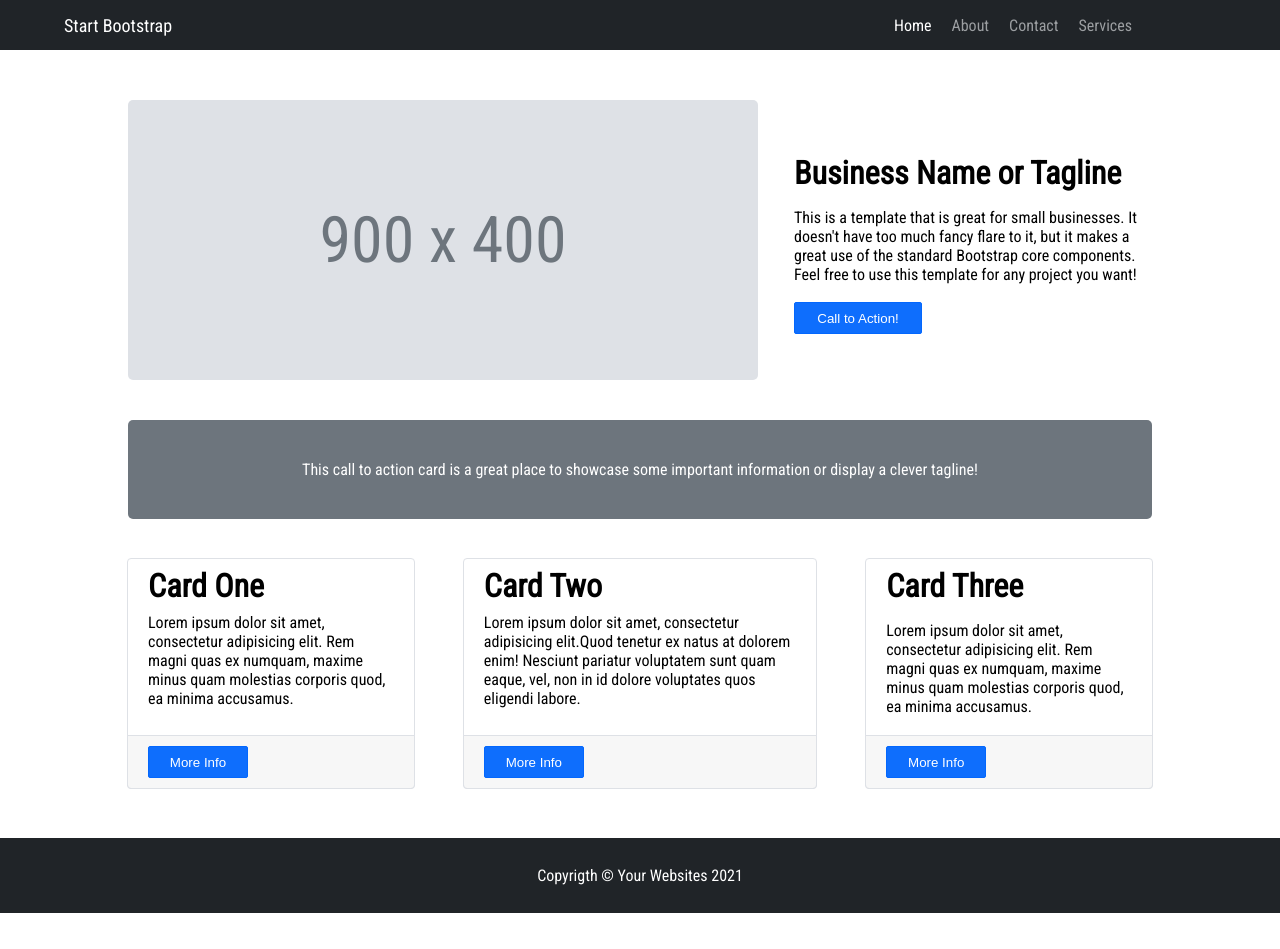
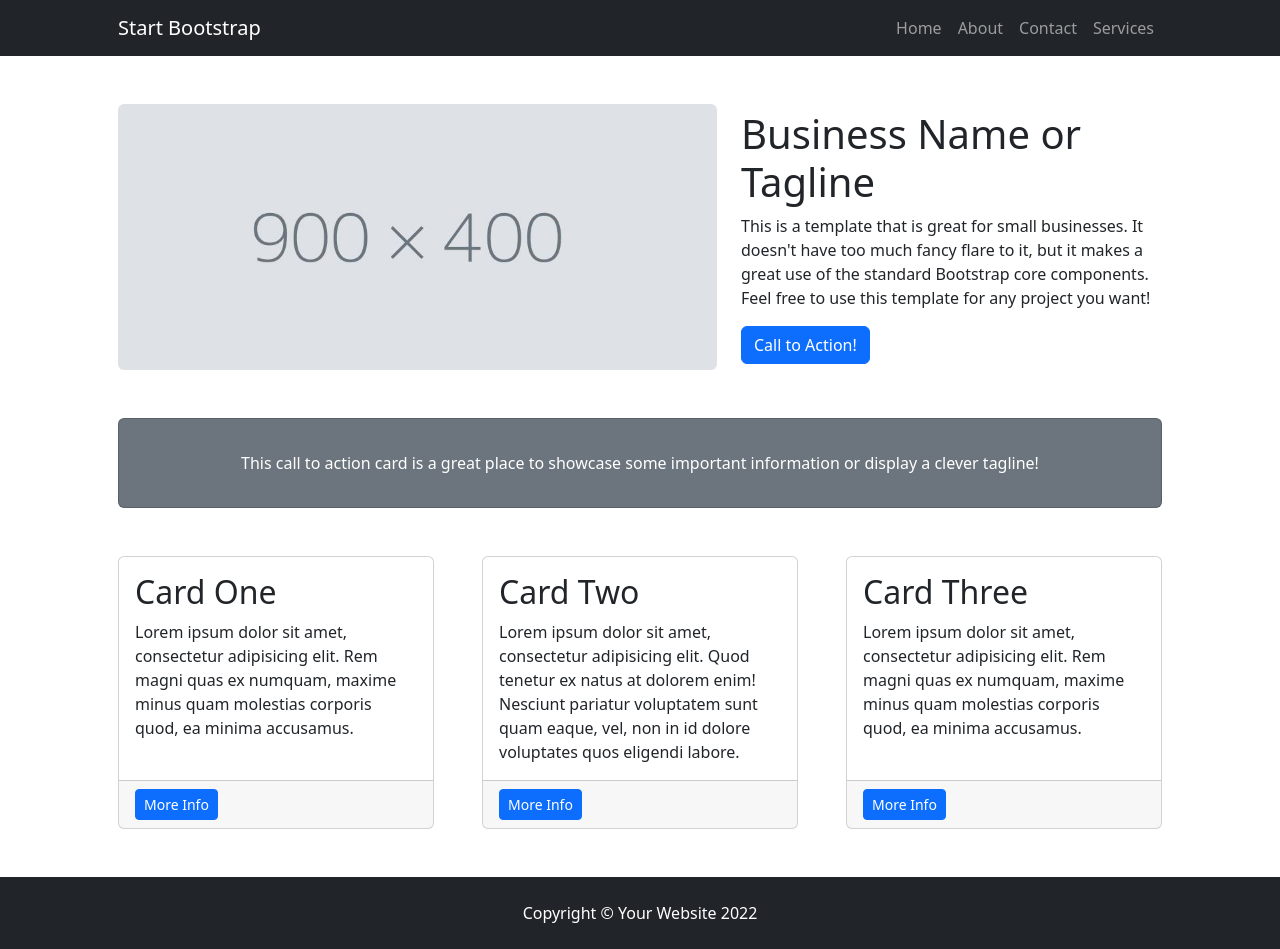
Before and after one commit to gmurad97/Simple-Template, a plain HTML site: page index.html in a window 1280 px wide. Before the commit the page ends 913 px from the top, so only its background shows below. Drawn offline with Linux system fonts and the light colour scheme.

Commit message:
added bootstrap

```diff
--- a/css/style.css
+++ /dev/null
@@ -1,190 +0,0 @@
-@import url("https://fonts.googleapis.com/css2?family=Roboto+Condensed&display=swap");
-
-body{
-    margin: 0;
-    padding: 0;
-    font-family: "Roboto Condensed", sans-serif;
-    font-size: 16px;
-}
-
-h1, p{
-    margin: 8px 0px;
-}
-
-header{
-    display: flex;
-    flex-direction: row;
-    justify-content: center;
-    align-items: center;
-    background-color: #202428;
-    list-style-type: none;
-    height: 50px;
-}
-
-.header-logo{
-    font-size: 18px;
-    padding-left: 64px;
-}
-
-.header-logo a{
-    text-decoration: none;
-    color: #ffffff;
-}
-
-.header-menu{
-    display: inherit;
-    margin-left: auto;
-    padding-right: 128px;
-}
-
-.header-menu a{
-    color: #9c9fa2;
-    text-decoration: none;
-    margin-right: 20px;
-}
-
-main{
-    margin: 50px 128px 50px 128px;
-}
-
-.ads-container{
-    display: flex;
-    flex-direction: row;
-}
-
-.ads-block{
-    display: flex;
-    flex-direction: row;
-    flex: 1 0 630px;
-    height: 280px;
-    justify-content: center;
-    align-items: center;
-    background-color: #dee1e6;
-    margin-right: 36px;
-    font-size: 64px;
-    border-radius: 5px;
-    color: #6d757d;
-}
-
-.ads-inform-block{
-    display: flex;
-    flex-direction: column;
-    justify-content: center;
-}
-
-.inform-block{
-    display: flex;
-    flex-direction: column;
-    justify-content: center;
-    align-items: center;
-    background-color: #6d757d;
-    margin-top: 40px;
-    margin-bottom: 40px;
-    color: #ffffff;
-    padding: 32px 0px;
-    border-radius: 5px;
-}
-
-.card-conteiner{
-    display: flex;
-    flex-direction: row;
-}
-
-.card-styles{
-    flex: 1 1 auto;
-    position: relative;
-    padding-bottom: 64px;
-    outline: 1px solid #dee1e6;
-    margin-right: 50px;
-    border-radius: 3px;
-}
-.card-styles-end{
-    display: flex;
-    flex-direction: column;
-    position: relative;
-    padding-bottom: 64px;
-    outline: 1px solid #dee1e6;
-    border-radius: 3px;
-}
-
-.card-styles h1, .card-styles p{
-    margin-left: 20px;
-    margin-right: 20px;
-}
-
-.card-styles-end h1, .card-styles-end p{
-    margin-left: 20px;
-    margin-right: 20px;
-}
-
-.btn-card-container{
-    outline: 1px solid #dee1e6;
-    border-radius: 0px 0px 3px 3px;
-    background-color: #f7f7f7;
-    position: absolute;
-    bottom: 0px;
-    width: 100%;
-}
-
-footer{
-    display: flex;
-    justify-content: center;
-    background-color: #202428;
-    color: #ffffff;
-    padding: 20px 0px;
-
-}
-
-.ads-inform-block input[type=button]{
-    background-color: #0e6efd;
-    color: #ffffff;
-    border-radius: 2px;
-    border: 1px solid #0367fd;
-    cursor: pointer;
-    width: 128px;
-    height: 32px;
-    margin-top: 10px;
-    transition: 0.1s;
-}
-
-.ads-inform-block input[type=button]:focus{
-    outline: 5px solid rgba(0, 0, 255, 0.3);
-}
-
-.card-conteiner input[type=button]{
-    background-color: #0e6efd;
-    color: #ffffff;
-    border-radius: 2px;
-    border: 1px solid #0367fd;
-    cursor: pointer;
-    width: 100px;
-    height: 32px;
-    margin: 10px 20px 10px 20px;
-    transition: 0.1s;
-}
-
-.card-conteiner input[type=button]:focus{
-    outline: 5px solid rgba(0, 0, 255, 0.3);
-}
-
-@media screen and (max-width: 1152px) {
-    header{
-        min-width: 512px;
-    }
-    .ads-container{
-        display: flex;
-        flex-direction: column;
-    }
-    .ads-block{
-        display: flex;
-        flex-direction: row;
-        flex: 1 0 300px;
-        height: 64px;
-    }
-    .inform-block{
-        padding: 32px 32px;
-    }
-    .btn-card-container input[type=button]{
-        margin: 10px 20px 10px 8px;
-    }
-}
--- a/index.html
+++ b/index.html
@@ -4,62 +4,94 @@
     <meta charset="UTF-8">
     <meta http-equiv="X-UA-Compatible" content="IE=edge">
     <meta name="viewport" content="width=device-width, initial-scale=1.0">
-        <link rel="shortcut icon" href="img/favicon.ico" type="image/x-icon">
-        <link rel="stylesheet" href="css/style.css">
     <title>Simple Template</title>
+    <link rel="shortcut icon" href="img/icon/favicon.ico" type="image/x-icon">
+    <!-- Bootstrap 5.2.3 -->
+    <link rel="stylesheet" href="style/bootstrap-5.2.3/css/bootstrap.min.css">
+    <script src="style/bootstrap-5.2.3/js/bootstrap.bundle.min.js"></script>
+    <!-- Bootstrap 5.2.3 -->
 </head>
 <body>
-        <header>
-            <div class="header-logo">
-                <li><a href="#Home">Start Bootstrap</a></li>
-            </div>
-            <div class="header-menu">
-                <li><a href="#Home" style="color: #ffffff;">Home</a></li>
-                <li><a href="#About">About</a></li>
-                <li><a href="#Contact">Contact</a></li>
-                <li><a href="#Services">Services</a></li>
-            </div>
-        </header>
-        <main>
-            <div class="ads-container">
-                <div class="ads-block">
-                    <p>900 x 400</p>
-                </div>
-                <div class="ads-inform-block">
-                   <h1>Business Name or Tagline</h1>
-                   <p>This is a template that is great for small businesses. It doesn't have too much fancy flare to it, but it makes a great use of the standard Bootstrap core components. Feel free to use this template for any project you want!</p>
-                   <input type="button" value="Call to Action!">
+    <nav class="navbar navbar-expand-lg navbar-dark bg-dark">
+        <div class="container px-5">
+            <a class="navbar-brand" href="#Home">Start Bootstrap</a>
+            <button class="navbar-toggler" type="button" data-bs-toggle="collapse" data-bs-target="#HiddenNavbar"
+                aria-controls="HiddenNavbar" aria-expanded="false" aria-label="Toggle Navigation">
+                <span class="navbar-toggler-icon"></span>
+            </button>
+            <div class="collapse navbar-collapse" id="HiddenNavbar">
+                <ul class="navbar-nav ms-auto">
+                    <li class="nav-item"><a class="nav-link" href="#Home">Home</a></li>
+                    <li class="nav-item"><a class="nav-link" href="#Home">About</a></li>
+                    <li class="nav-item"><a class="nav-link" href="#Home">Contact</a></li>
+                    <li class="nav-item"><a class="nav-link" href="#Home">Services</a></li>
+                </ul>
             </div>
         </div>
-            <div class="inform-block">
-                <p>This call to action card is a great place to showcase some important information or display a clever tagline!</p>
+    </nav>
+    <div class="container px-5 mt-5">
+        <div class="row align-items-center">
+            <div class="col-lg-7">
+                <img class="img-fluid rounded mb-4 mb-lg-0" src="img/content/900x400.jpg" alt="900 x 400">
             </div>
-            <div class="card-conteiner">
-                <div class="card-styles">
-                    <h1>Card One</h1>
-                    <p>Lorem ipsum dolor sit amet, consectetur adipisicing elit. Rem magni quas ex numquam, maxime minus quam molestias corporis quod, ea minima accusamus.</p>
-                    <div class="btn-card-container">
-                        <input type="button" value="More Info">
+            <div class="col-lg-5">
+                <h1 class="font-weight-light">Business Name or Tagline</h1>
+                <p>This is a template that is great for small businesses. It doesn't have too much fancy flare to it,
+                    but it makes a great use of the standard Bootstrap core components. Feel free to use this template
+                    for any project you want!</p>
+                <a class="btn btn-primary" href="#CallToAction">Call to Action!</a>
             </div>
         </div>
-                <div class="card-styles">
-                    <h1>Card Two</h1>
-                    <p>Lorem ipsum dolor sit amet, consectetur adipisicing elit.Quod tenetur ex natus at dolorem enim! Nesciunt pariatur voluptatem sunt quam eaque, vel, non in id dolore voluptates quos eligendi labore.</p>
-                    <div class="btn-card-container">
-                        <input type="button" value="More Info">
+        <div class="card text-white bg-secondary text-center mt-5 mb-5 py-3">
+            <div class="card-body">
+                <p class="text-white m-0">This call to action card is a great place to showcase some important
+                    information or display a clever tagline!</p>
             </div>
         </div>
-                <div class="card-styles-end">
-                    <h1>Card Three</h1>
-                    <p>Lorem ipsum dolor sit amet, consectetur adipisicing elit. Rem magni quas ex numquam, maxime minus quam molestias corporis quod, ea minima accusamus.</p>
-                    <div class="btn-card-container">
-                        <input type="button" value="More Info">
+        <div class="row gx-4 gx-lg-5">
+            <div class="col-md-4 mb-5">
+                <div class="card h-100">
+                    <div class="card-body">
+                        <h2 class="card-title">Card One</h2>
+                        <p class="card-text">Lorem ipsum dolor sit amet, consectetur adipisicing elit. Rem magni quas ex
+                            numquam, maxime minus quam molestias corporis quod, ea minima accusamus.</p>
+                    </div>
+                    <div class="card-footer">
+                        <a class="btn btn-primary btn-sm" href="#MoreInfo">More Info</a>
                     </div>
                 </div>
             </div>
-        </main>
-        <footer>
-            <p>Copyrigth &copy; Your Websites 2021</p>
+            <div class="col-md-4 mb-5">
+                <div class="card h-100">
+                    <div class="card-body">
+                        <h2 class="card-title">Card Two</h2>
+                        <p class="card-text">Lorem ipsum dolor sit amet, consectetur adipisicing elit. Quod tenetur ex
+                            natus at dolorem enim! Nesciunt pariatur voluptatem sunt quam eaque, vel, non in id dolore
+                            voluptates quos eligendi labore.</p>
+                    </div>
+                    <div class="card-footer">
+                        <a class="btn btn-primary btn-sm" href="#MoreInfo">More Info</a>
+                    </div>
+                </div>
+            </div>
+            <div class="col-md-4 mb-5">
+                <div class="card h-100">
+                    <div class="card-body">
+                        <h2 class="card-title">Card Three</h2>
+                        <p class="card-text">Lorem ipsum dolor sit amet, consectetur adipisicing elit. Rem magni quas ex
+                            numquam, maxime minus quam molestias corporis quod, ea minima accusamus.</p>
+                    </div>
+                    <div class="card-footer">
+                        <a class="btn btn-primary btn-sm" href="#MoreInfo">More Info</a>
+                    </div>
+                </div>
+            </div>
+        </div>
+    </div>
+    <footer class="bg-dark py-4">
+        <div class="container">
+            <p class="text-center text-white m-0">Copyright &copy; Your Website 2022</p>
+        </div>
     </footer>
 </body>
 </html>
```
Also changed, not shown: img/content/900x400.jpg (added), img/icon/favicon.ico (renamed from img/favicon.ico), style/bootstrap-5.2.3/css/bootstrap.min.css (added), style/bootstrap-5.2.3/js/bootstrap.bundle.min.js (added), 2 other files. Lines whose indentation alone changed are shown as unchanged.
